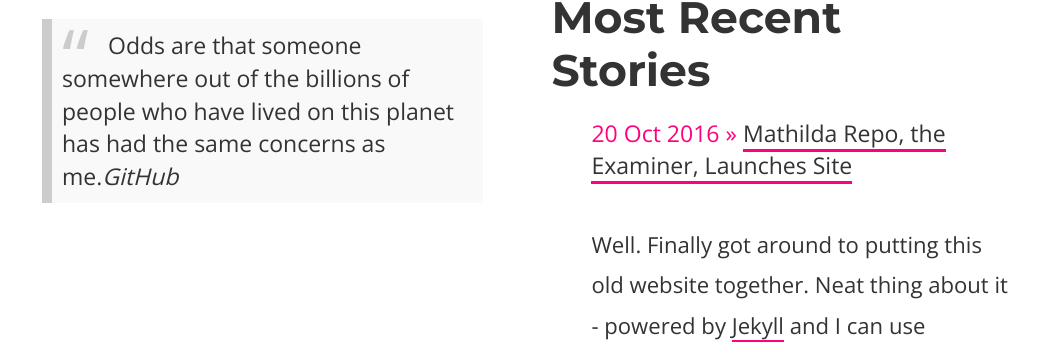
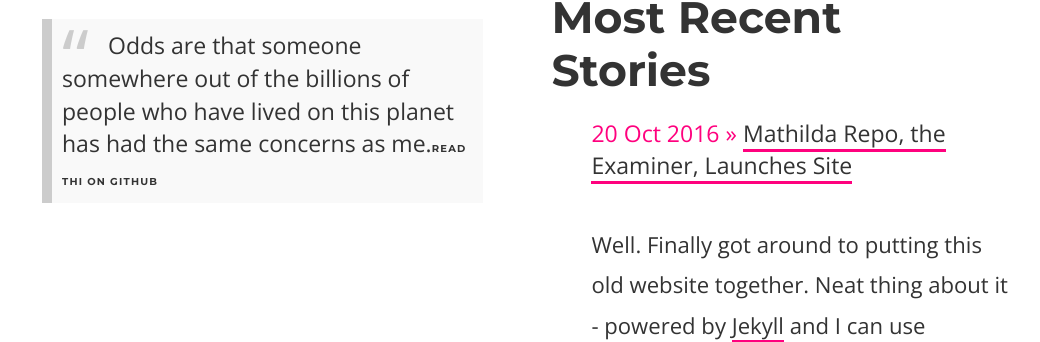
Before and after one commit to ariesti/ariesti.github.io, a Jekyll site: the page built from index.html, in a window 1280 px wide. Shown: the part 692-1034 px from the top of the page, without its empty margins (118-1158 px from the left). Built offline with Jekyll 4.4.1, drawn with Linux system fonts in a browser that asks for light colours.

Commit message:
Update index.html

```diff
--- a/index.html
+++ b/index.html
@@ -34,7 +34,7 @@ description: Towards digital humanities
 	</div>
 
 	<div class="half">
-	<blockquote><p>Odds are that someone somewhere out of the billions of people who have lived on this planet has had the same concerns as me.<cite>GitHub</cite></p></blockquote>
+	<blockquote><p>Odds are that someone somewhere out of the billions of people who have lived on this planet has had the same concerns as me.<p id="footer">Read thi on GitHub</p></p></blockquote>
 	</div>
 
 	</div>
```
